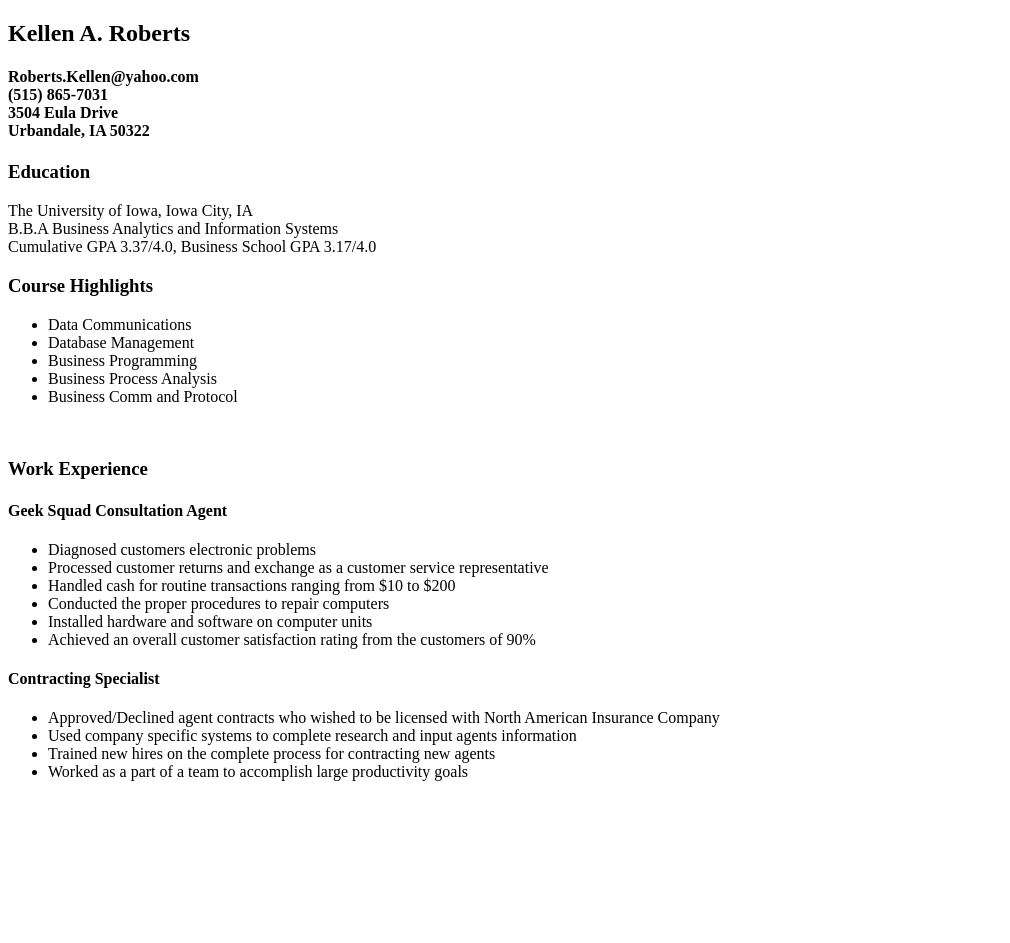
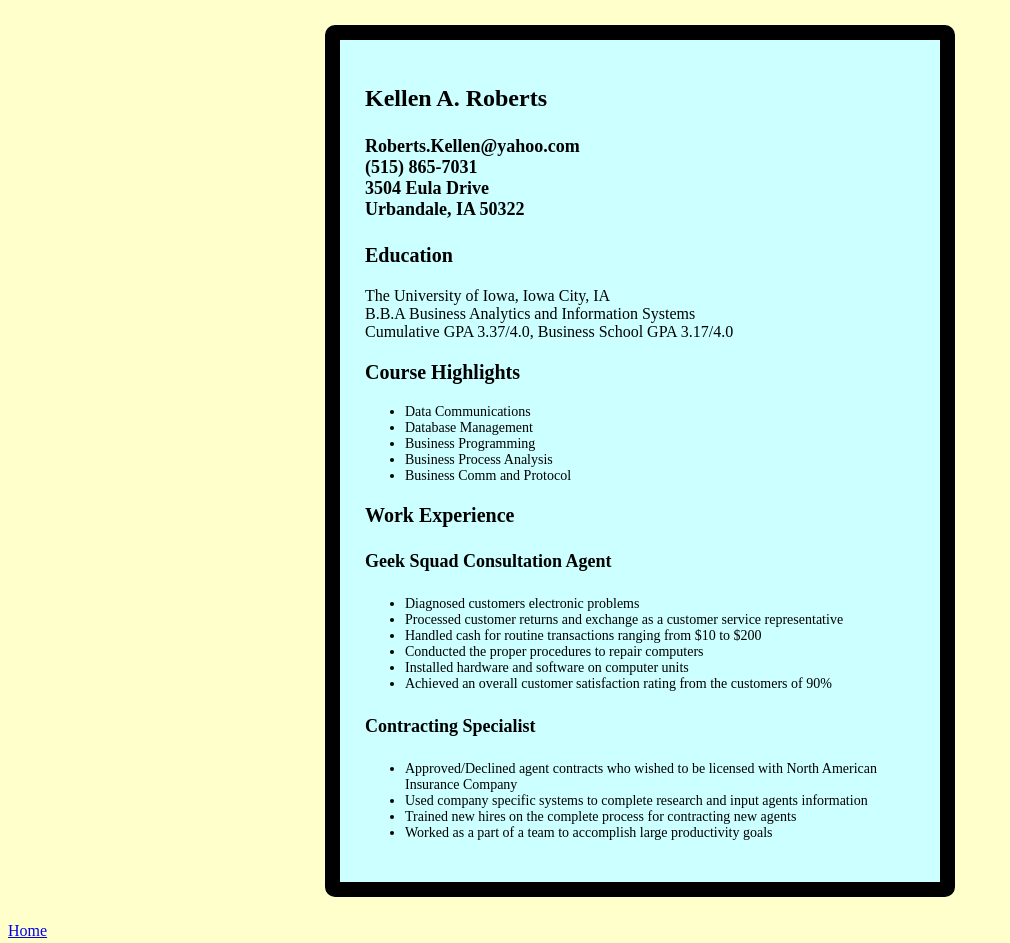
Before and after one commit to kellenroberts25/HW2, a plain HTML site: page resume.html in a window 1280 px wide. Shown: the whole page, without its empty margins (0-1010 px from the left). Before the commit the page ends 800 px from the top, so only its background shows below. Drawn offline with Linux system fonts and the light colour scheme.

Commit message:
first commit for stylesheet

```diff
--- a/resume.html
+++ b/resume.html
@@ -14,6 +14,7 @@ text-align:center;
 
 <body>
 	<!--<div style="width: 400px;display: block; height:400px; text-align: left;">-->
+		<div class="resume">
 		<h2>Kellen A. Roberts<br></h2>
 		<h4>Roberts.Kellen@yahoo.com<br>(515) 865-7031<br>3504 Eula Drive<br>Urbandale, IA 50322</h4>
 		<h3>Education</h3>
@@ -27,7 +28,7 @@ text-align:center;
 			<li>Business Programming</li>
 			<li>Business Process Analysis</li>
 			<li>Business Comm and Protocol</li>
-		</ul><br>
+		</ul>
 		<h3>Work Experience</h3>
 		<h4>Geek Squad Consultation Agent</h4>
 			<ul>
@@ -44,7 +45,8 @@ text-align:center;
 				<li>Used company specific systems to complete research and input agents information</li>
 				<li>Trained new hires on the complete process for contracting new agents</li>
 				<li>Worked as a part of a team to accomplish large productivity goals</li>
-	</div>
-
+		</div>
+	<p><a href="file:///Users/Kellen/Desktop/HW2/index.html">Home</a>
+	</p>
 </body>
 </html>
--- a/stylesheet.css
+++ b/stylesheet.css
@@ -1,13 +1,40 @@
 .resume {
-	text-align: left;
+    width: 550px;
+    padding: 25px;
+    border: 15px solid black;
+    margin: 25px;
+    border-radius:10px;
+    margin-right:auto;
+    margin-left:auto;
+    background-color: #CCFFFF;
 	}
 
 .picture1 {
-	height: 100px;
-	width: 100px;
+	height: 200px;
+	width: 200px;
 }
 
 .picture2 {
-	height: 200px;
+	height: 400px;
 	width: 200px;
 }
+
+body {
+	background: #FFFFCC;
+}
+p {font-size:16px;}
+/**Headings**/
+h1 {
+	font-size:26px;}
+h2 {
+	font-size: 24px;}
+h3 {
+	font-size: 20px;}
+h4 {
+	font-size: 18px;}
+h5 {
+	font-size: 14px;}
+h6 {
+	font-size: 12px;}
+
+li {font-size:14px;}
```
Also changed, not shown: index.html (+6 -3 lines).
